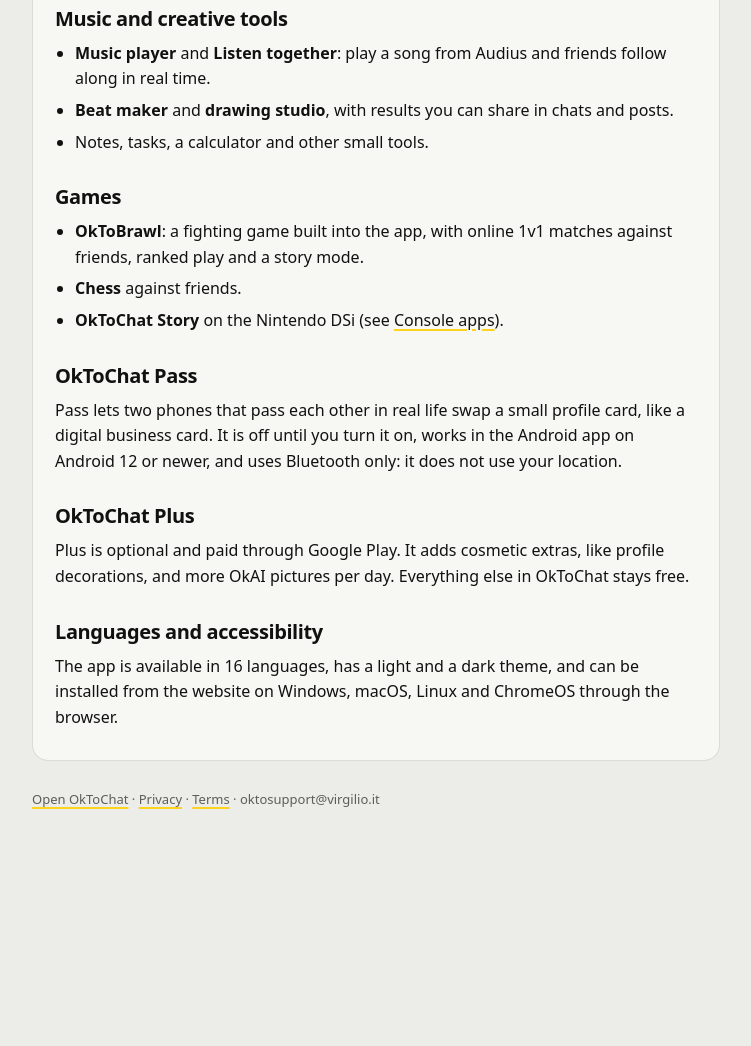
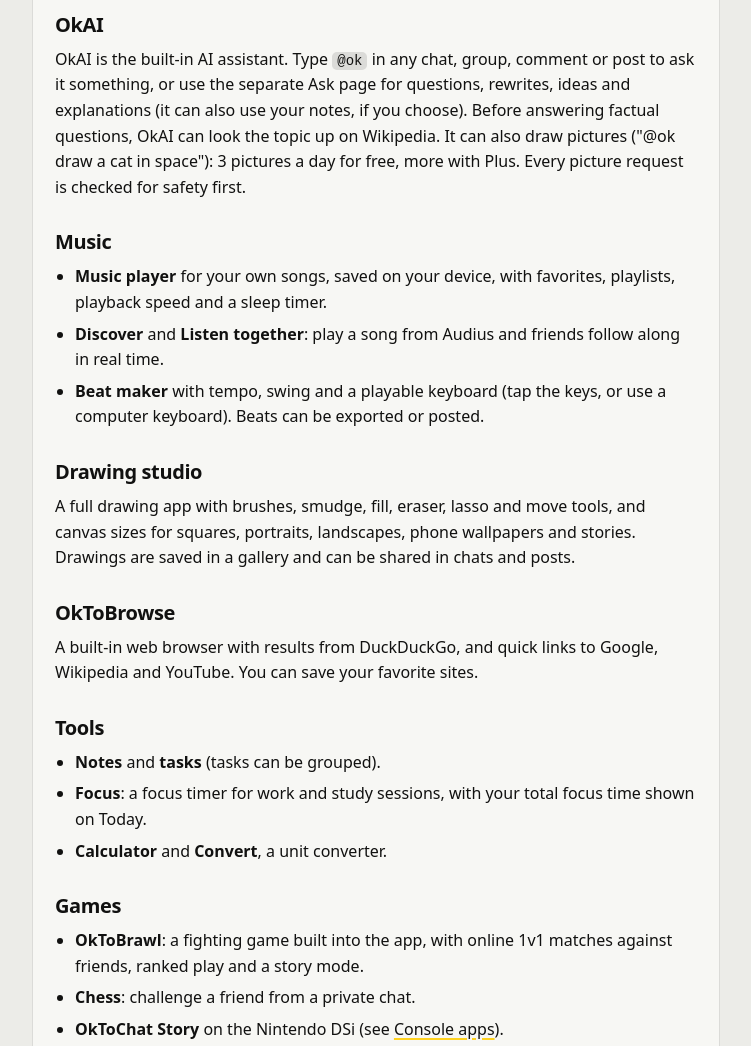
Before and after one commit to oktochat/oktochat.github.io, a plain HTML site: page wiki/features/index.html in a window 1280 px wide. Shown: the part 997-2043 px from the top of the page, without its empty margins (264-1015 px from the left). Before the commit the page ends 1871 px from the top, so only its background shows below. Drawn offline with Linux system fonts and the light colour scheme.

Commit message:
Wiki: all features
Co-Authored-By: Claude Opus 5.5 <noreply@anthropic.com>
Claude-Session: https://claude.ai/code/session_016nrNfNUuNq9neJ6JX69Hma

```diff
--- a/wiki/features/index.html
+++ b/wiki/features/index.html
@@ -4,10 +4,10 @@
 <meta charset="utf-8">
 <meta name="viewport" content="width=device-width, initial-scale=1">
 <title>OkToChat features</title>
-<meta name="description" content="Everything OkToChat can do: encrypted chats, group calls, the feed, OkAI, music, drawing, games, OkToChat Pass and Plus.">
+<meta name="description" content="Everything OkToChat can do: encrypted chats, group calls, the feed, OkAI, music, drawing, a built-in browser, tools, games, OkToChat Pass and Plus.">
 <link rel="canonical" href="https://oktochat.github.io/wiki/features/">
 <meta property="og:title" content="OkToChat features">
-<meta property="og:description" content="Everything OkToChat can do: encrypted chats, group calls, the feed, OkAI, music, drawing, games, OkToChat Pass and Plus.">
+<meta property="og:description" content="Everything OkToChat can do: encrypted chats, group calls, the feed, OkAI, music, drawing, a built-in browser, tools, games, OkToChat Pass and Plus.">
 <meta property="og:type" content="website">
 <meta property="og:url" content="https://oktochat.github.io/wiki/features/">
 <meta property="og:image" content="https://oktochat.github.io/icon-512.png">
@@ -54,10 +54,13 @@ code{font:500 14px 'Geist Mono',monospace;background:var(--hair);padding:1px 5px
 <h1>OkToChat features</h1>
 <p class="date">Last updated 2026-11-24</p>
 <div class="card">
+<h2 id="today">Today</h2>
+<p>The home screen. It greets you and shows what is new in the feed, the latest chat messages, your next tasks, recent notes and drawings, and how long you focused today. Quick buttons let you write a note, add a task, open a chat or ask OkAI in one tap.</p>
 <h2 id="chats">Chats</h2>
 <ul>
   <li><strong>Private chats and groups.</strong> Private messages, including photos, voice messages, replies and reactions, are encrypted on the phone before they are sent, so the server only stores scrambled text.</li>
   <li><strong>Global chat</strong> with channels, where messages disappear after 3 days.</li>
+  <li><strong>GIFs</strong>, photos, replies and reactions.</li>
   <li><strong>Voice messages</strong>, <strong>polls</strong> and <strong>hangouts</strong> (plan a meetup in a chat; OkAI posts a reminder before it starts).</li>
   <li><strong>What you missed</strong>: a short summary of a busy chat.</li>
   <li><strong>Several accounts</strong> on one phone.</li>
@@ -67,17 +70,27 @@ code{font:500 14px 'Geist Mono',monospace;background:var(--hair);padding:1px 5px
 <h2 id="feed">The feed</h2>
 <p>Posts with photos and short videos, comments and likes. Images go through an on-device filter, and content that is reported by three people is hidden until it is reviewed.</p>
 <h2 id="okai">OkAI</h2>
-<p>OkAI is the built-in AI assistant. Type <code>@ok</code> in any chat, group, comment or post to ask it something, or use the separate Ask page. Before answering factual questions, OkAI can look the topic up on Wikipedia. It can also draw pictures ("@ok draw a cat in space"): 3 pictures a day for free, more with Plus. Every picture request is checked for safety first.</p>
-<h2 id="music">Music and creative tools</h2>
+<p>OkAI is the built-in AI assistant. Type <code>@ok</code> in any chat, group, comment or post to ask it something, or use the separate Ask page for questions, rewrites, ideas and explanations (it can also use your notes, if you choose). Before answering factual questions, OkAI can look the topic up on Wikipedia. It can also draw pictures ("@ok draw a cat in space"): 3 pictures a day for free, more with Plus. Every picture request is checked for safety first.</p>
+<h2 id="music">Music</h2>
 <ul>
-  <li><strong>Music player</strong> and <strong>Listen together</strong>: play a song from Audius and friends follow along in real time.</li>
-  <li><strong>Beat maker</strong> and <strong>drawing studio</strong>, with results you can share in chats and posts.</li>
-  <li>Notes, tasks, a calculator and other small tools.</li>
+  <li><strong>Music player</strong> for your own songs, saved on your device, with favorites, playlists, playback speed and a sleep timer.</li>
+  <li><strong>Discover</strong> and <strong>Listen together</strong>: play a song from Audius and friends follow along in real time.</li>
+  <li><strong>Beat maker</strong> with tempo, swing and a playable keyboard (tap the keys, or use a computer keyboard). Beats can be exported or posted.</li>
+</ul>
+<h2 id="draw">Drawing studio</h2>
+<p>A full drawing app with brushes, smudge, fill, eraser, lasso and move tools, and canvas sizes for squares, portraits, landscapes, phone wallpapers and stories. Drawings are saved in a gallery and can be shared in chats and posts.</p>
+<h2 id="browse">OkToBrowse</h2>
+<p>A built-in web browser with results from DuckDuckGo, and quick links to Google, Wikipedia and YouTube. You can save your favorite sites.</p>
+<h2 id="tools">Tools</h2>
+<ul>
+  <li><strong>Notes</strong> and <strong>tasks</strong> (tasks can be grouped).</li>
+  <li><strong>Focus</strong>: a focus timer for work and study sessions, with your total focus time shown on Today.</li>
+  <li><strong>Calculator</strong> and <strong>Convert</strong>, a unit converter.</li>
 </ul>
 <h2 id="games">Games</h2>
 <ul>
   <li><strong>OkToBrawl</strong>: a fighting game built into the app, with online 1v1 matches against friends, ranked play and a story mode.</li>
-  <li><strong>Chess</strong> against friends.</li>
+  <li><strong>Chess</strong>: challenge a friend from a private chat.</li>
   <li><strong>OkToChat Story</strong> on the Nintendo DSi (see <a href="../consoles/">Console apps</a>).</li>
 </ul>
 <h2 id="pass">OkToChat Pass</h2>
```
Also changed, not shown: wiki/index.html (+2 -2 lines), llms.txt.
